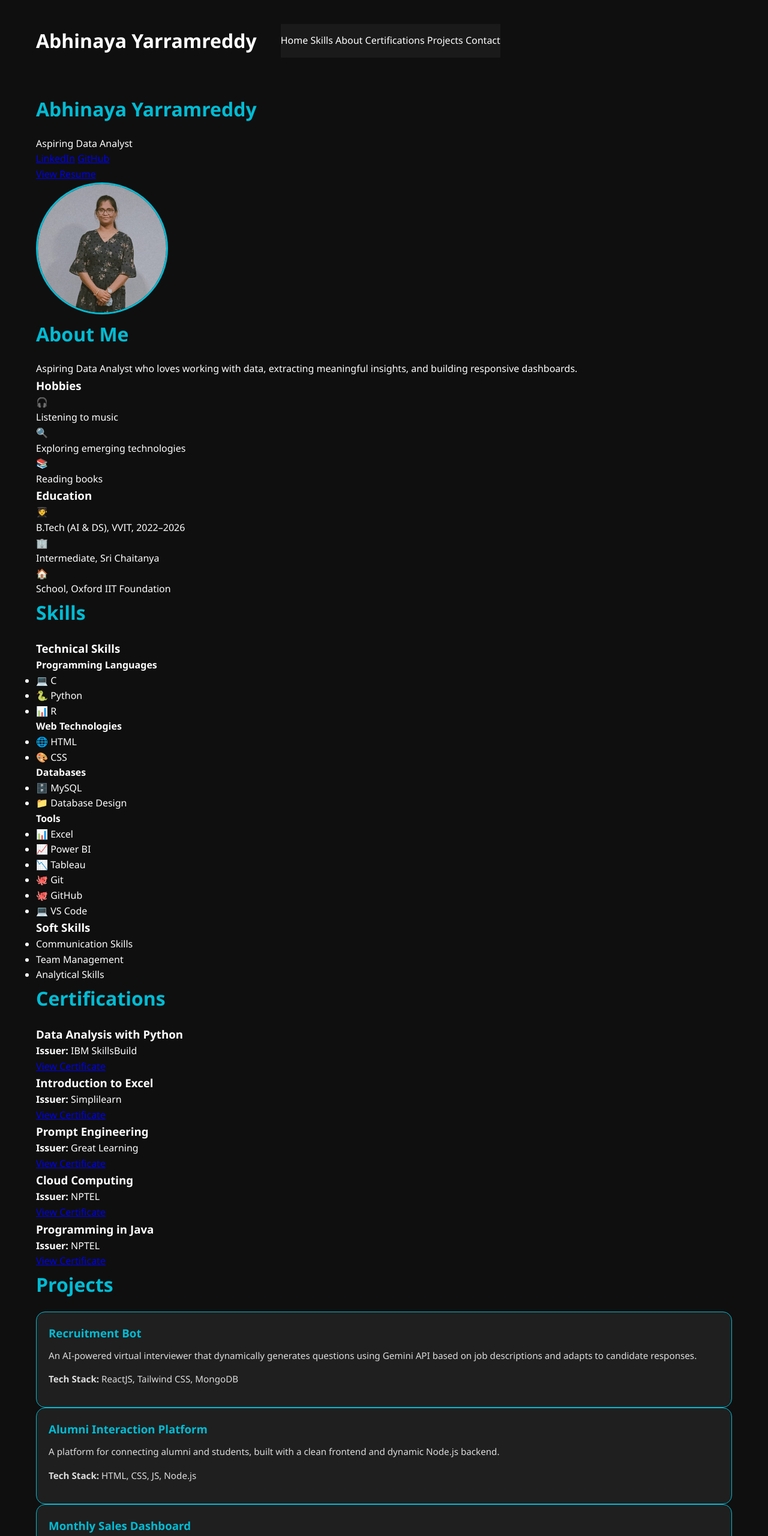
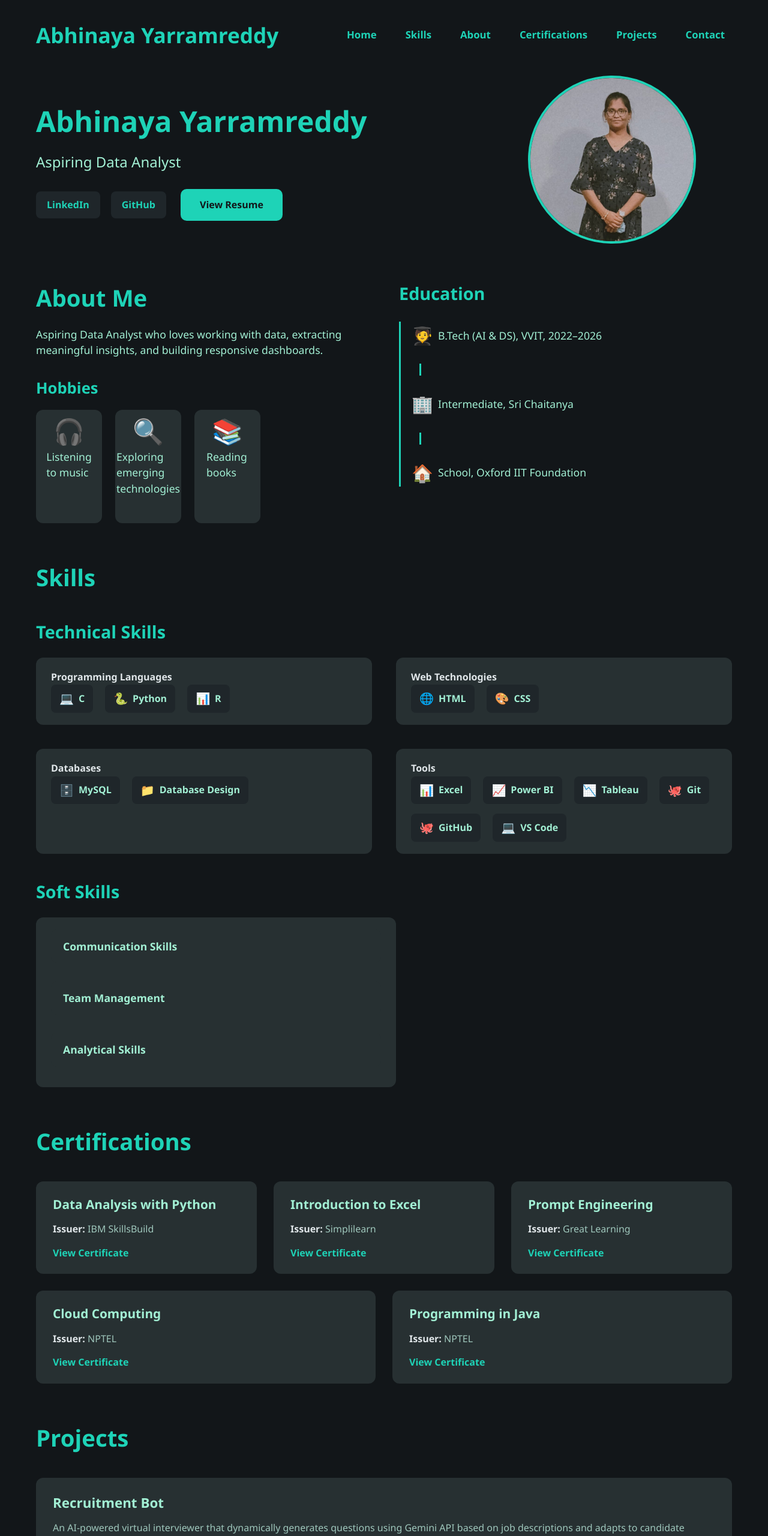
Before and after one commit to Abhinayayarramreddy/abhinaya-portfolio, a website: page index.html in a window 1280 px wide. Shown: the top 2560 px of the page at 60% size. Drawn offline with Linux system fonts and the light colour scheme.

Commit message:
Initial commit

```diff
--- a/style.css
+++ b/style.css
@@ -1,298 +1,426 @@
-/* Reset and Base Styles */
+/* RESET & BASE */
 * {
+  box-sizing: border-box;
   margin: 0;
   padding: 0;
-  box-sizing: border-box;
+  font-family: "Segoe UI", Tahoma, Geneva, Verdana, sans-serif;
+  color: #e0e6e9;
+  user-select: none;
   scroll-behavior: smooth;
-  font-family: 'Segoe UI', Tahoma, Geneva, Verdana, sans-serif;
 }
 
 body {
-  background-color: #0f0f0f;
-  color: #ffffff;
+  background-color: #121619;
   line-height: 1.6;
+  font-size: 16px;
 }
 
+a {
+  text-decoration: none;
+  color: #1ed3b7;
+  transition: color 0.3s ease;
+}
+
+a:hover {
+  color: #15b597;
+  text-decoration: underline;
+}
+
+/* CONTAINER */
 .container {
   max-width: 1200px;
-  margin: 0 auto;
-  padding: 40px 20px;
+  margin: auto;
+  padding: 30px 20px;
 }
 
-/* Header Layout */
-header {
+/* HEADER / NAVBAR */
+.header {
+  display: flex;
+  justify-content: space-between;
+  align-items: center;
+  margin-bottom: 40px;
+  user-select: none;
+}
+
+.header-left .site-title {
+  font-size: 2.2rem;
+  font-weight: 700;
+  color: #1ed3b7;
+}
+
+.header-nav {
+  display: flex;
+  gap: 24px;
+}
+
+.header-nav .nav-link {
+  font-weight: 600;
+  font-size: 1.05rem;
+  color: #1ed3b7;
+  padding: 8px 12px;
+  border-radius: 6px;
+  transition: background-color 0.25s ease;
+}
+
+.header-nav .nav-link:hover {
+  background-color: #15b597;
+  color: #121619;
+}
+
+/* HOME / PROFILE SECTION */
+.home-section {
   display: flex;
   align-items: center;
-  gap: 40px;
+  justify-content: space-between;
+  margin-bottom: 60px;
+  gap: 30px;
+  user-select: none;
+}
+
+.home-left {
+  flex: 1;
+  max-width: 580px;
+}
+
+.home-name {
+  font-size: 3rem;
+  font-weight: 900;
+  color: #1ed3b7;
+  margin-bottom: 10px;
+}
+
+.home-tagline {
+  font-size: 1.5rem;
+  margin-bottom: 25px;
+  color: #a2f0d4;
+}
+
+.home-links-resume {
+  display: flex;
+  align-items: center;
+  gap: 24px;
+}
+
+.home-links {
+  display: flex;
+  gap: 18px;
+}
+
+.social-link {
+  font-weight: 600;
+  background-color: #1f262a;
+  padding: 10px 18px;
+  border-radius: 8px;
+  color: #1ed3b7;
+  transition: background-color 0.25s ease;
+}
+
+.social-link:hover {
+  background-color: #15b597;
+  color: #121619;
+}
+
+.resume-btn {
+  background-color: #1ed3b7;
+  color: #121619;
+  padding: 14px 32px;
+  font-weight: 700;
+  border-radius: 10px;
+  cursor: pointer;
+  border: none;
+  transition: background-color 0.25s ease;
+  user-select: none;
+}
+
+.resume-btn:hover {
+  background-color: #15b597;
+}
+
+.home-right {
+  flex: 1;
+  max-width: 400px;
+  display: flex;
+  justify-content: center;
+}
+
+.profile-pic {
+  width: 280px;
+  height: 280px;
+  object-fit: cover;
+  border-radius: 50%;
+  border: 4px solid #1ed3b7;
+}
+
+/* ABOUT SECTION */
+.about-section {
+  display: flex;
+  gap: 50px;
   margin-bottom: 60px;
 }
 
-.profile-pic {
-  width: 220px;
-  height: 220px;
-  border-radius: 50%;
-  object-fit: cover;
-  border: 3px solid #00bcd4;
-}
-
-.header-info {
+.about-left,
+.about-right {
   flex: 1;
 }
 
-.header-info h1 {
-  font-size: 2.8rem;
-  color: #00bcd4;
+.about-left h2 {
+  font-size: 2.4rem;
+  font-weight: 700;
+  color: #1ed3b7;
+  margin-bottom: 16px;
 }
 
-.header-info p {
-  font-size: 1.2rem;
-  color: #cccccc;
-  margin: 10px 0;
+.about-left p {
+  font-size: 1.1rem;
+  line-height: 1.5;
+  max-width: 550px;
+  margin-bottom: 30px;
+  color: #a2f0d4;
 }
 
-.header-buttons {
-  margin-top: 20px;
+/* HOBBIES */
+.hobbies-box h3 {
+  font-size: 1.6rem;
+  font-weight: 700;
+  margin-bottom: 16px;
+  color: #1ed3b7;
+}
+
+.hobbies-list {
   display: flex;
-  gap: 20px;
+  gap: 22px;
+}
+
+.hobby-item {
+  display: flex;
+  flex-direction: column;
+  align-items: center;
+  gap: 8px;
+  background-color: #273032;
+  padding: 15px 20px;
+  border-radius: 12px;
+  width: 110px;
+  user-select: none;
+}
+
+.hobby-icon {
+  font-size: 2.6rem;
+  line-height: 1;
+}
+
+/* EDUCATION TIMELINE */
+.about-right h3 {
+  font-size: 1.8rem;
+  font-weight: 700;
+  margin-bottom: 24px;
+  color: #1ed3b7;
+  user-select: none;
+}
+
+.education-timeline {
+  border-left: 3px solid #1ed3b7;
+  padding-left: 18px;
+  max-width: 400px;
+}
+
+.edu-item {
+  display: flex;
+  align-items: center;
+  margin-bottom: 24px;
+}
+
+.edu-icon {
+  font-size: 1.8rem;
+  margin-right: 14px;
+  user-select: none;
+  width: 30px;
+  text-align: center;
+}
+
+.edu-text {
+  font-size: 1.1rem;
+  color: #a2f0d4;
+}
+
+/* LINE BETWEEN EDUCATION ITEMS */
+.line {
+  height: 20px;
+  border-left: 3px solid #1ed3b7;
+  margin-left: 13px;
+  margin-bottom: 24px;
+}
+
+/* SKILLS SECTION */
+.skills-section {
+  margin-bottom: 60px;
+  user-select: none;
+}
+
+.skills-section > h2 {
+  font-size: 2.4rem;
+  font-weight: 700;
+  margin-bottom: 36px;
+  color: #1ed3b7;
+}
+
+.technical-skills h3,
+.soft-skills h3 {
+  font-size: 1.8rem;
+  font-weight: 700;
+  margin-bottom: 20px;
+  color: #1ed3b7;
+}
+
+/* Tech skill rows container */
+.tech-row {
+  display: flex;
+  gap: 40px;
+  margin-bottom: 40px;
+}
+
+/* Skill boxes */
+.skill-box {
+  background-color: #273032;
+  border-radius: 12px;
+  padding: 20px 25px;
+  flex: 1;
+}
+
+.skill-box ul {
+  list-style: none;
+  display: flex;
+  flex-wrap: wrap;
+  gap: 16px 20px;
+}
+
+.skill-box ul li {
+  background-color: #1f262a;
+  padding: 8px 14px;
+  border-radius: 8px;
+  font-weight: 600;
+  color: #a2f0d4;
+  display: flex;
+  align-items: center;
+  gap: 8px;
+  font-size: 1rem;
+  user-select: text;
+}
+
+/* Icon next to skill */
+.icon {
+  font-size: 1.2rem;
+}
+
+/* Soft skills box */
+.soft-skills {
+  max-width: 600px;
+}
+
+.soft-box ul {
+  flex-wrap: nowrap;
+  flex-direction: column;
+}
+
+.soft-box ul li {
+  background-color: #273032;
+  padding: 14px 20px;
+  margin-bottom: 14px;
+  border-radius: 10px;
+  font-weight: 600;
+  font-size: 1.1rem;
+  color: #a2f0d4;
+}
+
+/* CERTIFICATIONS SECTION */
+.certifications-section {
+  margin-bottom: 60px;
+  user-select: none;
+}
+
+.certifications-section > h2 {
+  font-size: 2.4rem;
+  font-weight: 700;
+  margin-bottom: 36px;
+  color: #1ed3b7;
+}
+
+.cert-grid {
+  display: flex;
+  gap: 28px;
   flex-wrap: wrap;
 }
 
-.header-buttons a {
-  background-color: #00bcd4;
-  color: white;
-  padding: 10px 20px;
-  text-decoration: none;
-  border-radius: 25px;
-  transition: 0.3s;
+.cert-card {
+  background-color: #273032;
+  border-radius: 12px;
+  padding: 22px 28px;
+  flex: 1 1 280px;
+  user-select: text;
 }
 
-.header-buttons a:hover {
-  background-color: #0097a7;
+.cert-card h3 {
+  font-size: 1.3rem;
+  margin-bottom: 12px;
+  color: #a2f0d4;
 }
 
-/* Navigation Bar */
-nav {
-  background-color: #1a1a1a;
-  padding: 15px 0;
-  position: sticky;
-  top: 0;
-  z-index: 1000;
+.cert-card p {
+  margin-bottom: 14px;
+  color: #9fc7bc;
 }
 
-nav ul {
-  display: flex;
-  justify-content: center;
-  list-style: none;
-  gap: 50px;
+.cert-card a {
+  color: #1ed3b7;
+  font-weight: 600;
+  font-size: 1rem;
 }
 
-nav a {
-  color: #ffffff;
-  font-weight: 500;
-  text-decoration: none;
-  transition: color 0.3s;
+.cert-card a:hover {
+  text-decoration: underline;
 }
 
-nav a:hover {
-  color: #00bcd4;
+/* PROJECTS SECTION */
+.projects-section {
+  margin-bottom: 60px;
+  user-select: none;
 }
 
-/* Section Headings */
-section h2 {
-  font-size: 2rem;
-  color: #00bcd4;
-  margin-bottom: 20px;
-}
-
-/* About Section */
-.about p {
-  max-width: 800px;
-  font-size: 1.1rem;
-  margin-bottom: 20px;
-}
-
-.hobbies {
-  display: flex;
-  flex-wrap: wrap;
-  gap: 15px;
-}
-
-.hobbies span {
-  background-color: #262626;
-  padding: 8px 15px;
-  border-radius: 20px;
-  font-size: 0.95rem;
-  color: #00bcd4;
-}
-
-/* Education Timeline */
-.timeline {
-  border-left: 3px solid #00bcd4;
-  margin: 30px 0;
-  padding-left: 25px;
-  position: relative;
-}
-
-.timeline-entry {
-  margin-bottom: 25px;
-  position: relative;
-}
-
-.timeline-entry::before {
-  content: '🎓';
-  position: absolute;
-  left: -25px;
-  top: 0;
-  font-size: 1.3rem;
-}
-
-.timeline-entry:nth-child(2)::before {
-  content: '🏢';
-}
-
-.timeline-entry:nth-child(3)::before {
-  content: '🏠';
-}
-
-/* Skills Section */
-.skills-category {
-  margin-bottom: 25px;
-}
-
-.skills-category h3 {
-  color: #ffffff;
-  margin-bottom: 10px;
-  font-size: 1.2rem;
-}
-
-.skills-list {
-  display: flex;
-  flex-wrap: wrap;
-  gap: 15px;
-}
-
-.skills-list span {
-  padding: 10px 20px;
-  background-color: #1f1f1f;
-  border: 1px solid #00bcd4;
-  border-radius: 10px;
-  font-size: 0.95rem;
-  color: #ffffff;
-}
-
-/* Certifications */
-.certifications {
-  display: grid;
-  grid-template-columns: repeat(auto-fit, minmax(300px, 1fr));
-  gap: 20px;
-}
-
-.cert-box {
-  background-color: #1f1f1f;
-  border: 1px solid #00bcd4;
-  padding: 20px;
-  border-radius: 12px;
-}
-
-.cert-box p {
-  margin-bottom: 8px;
-  color: #ffffff;
-}
-
-.cert-box a {
-  color: #00bcd4;
-  text-decoration: underline;
-  font-size: 0.9rem;
-}
-
-/* Projects */
-.project-grid {
-  display: grid;
-  grid-template-columns: repeat(auto-fit, minmax(320px, 1fr));
-  gap: 30px;
+.projects-section > h2 {
+  font-size: 2.4rem;
+  font-weight: 700;
+  margin-bottom: 36px;
+  color: #1ed3b7;
 }
 
 .project-card {
-  background-color: #1f1f1f;
-  border-radius: 15px;
-  padding: 20px;
-  border: 1px solid #00bcd4;
+  background-color: #273032;
+  border-radius: 12px;
+  padding: 24px 28px;
+  margin-bottom: 24px;
+  user-select: text;
 }
 
 .project-card h3 {
-  color: #00bcd4;
-  margin-bottom: 10px;
+  font-size: 1.4rem;
+  margin-bottom: 12px;
+  color: #a2f0d4;
 }
 
 .project-card p {
-  margin-bottom: 15px;
-  font-size: 0.95rem;
-  color: #dddddd;
+  margin-bottom: 10px;
+  line-height: 1.4;
+  color: #9fc7bc;
 }
 
-.stack {
-  display: flex;
-  flex-wrap: wrap;
-  gap: 10px;
+.project-card p strong {
+  color: #1ed3b7;
 }
 
-.stack span {
-  background-color: #333333;
-  padding: 5px 12px;
-  border-radius: 8px;
-  font-size: 0.85rem;
-  color: #00bcd4;
+/* CONTACT SECTION */
+.contact-section {
+  padding: 50px 0;
+  user-select: none;
 }
 
-/* Contact */
-.contact-section {
-  background-color: #1a1a1a;
-  padding: 40px;
-  border-radius: 15px;
-  margin-top: 50px;
-}
-
-.contact-section h2 {
-  text-align: center;
-  margin-bottom: 30px;
-}
-
-.contact-form {
-  display: flex;
-  flex-direction: column;
-  gap: 15px;
-  max-width: 600px;
-  margin: 0 auto;
-}
-
-.contact-form input,
-.contact-form textarea {
-  padding: 12px;
-  border-radius: 8px;
-  border: none;
-  background-color: #262626;
-  color: white;
-  font-size: 1rem;
-}
-
-.contact-form button {
-  padding: 12px;
-  background-color: #00bcd4;
-  color: white;
-  border: none;
-  border-radius: 8px;
-  font-size: 1rem;
-  cursor: pointer;
-}
-
-.contact-form button:hover {
-  background-color: #0097a7;
-}
-
-/* Footer */
-footer {
-  text-align: center;
-  margin-top: 60px;
-  color: #777;
-  font-size: 0.9rem;
-}
+.contact-section > h2 {
+  font-size: 2.8rem
```
